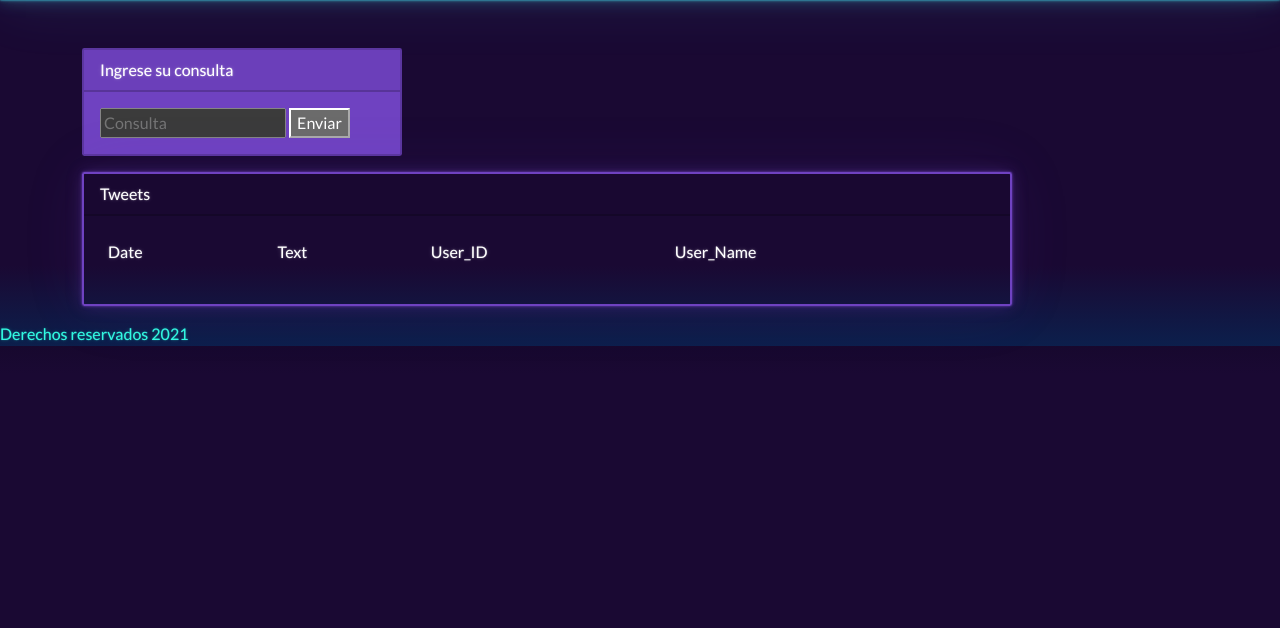
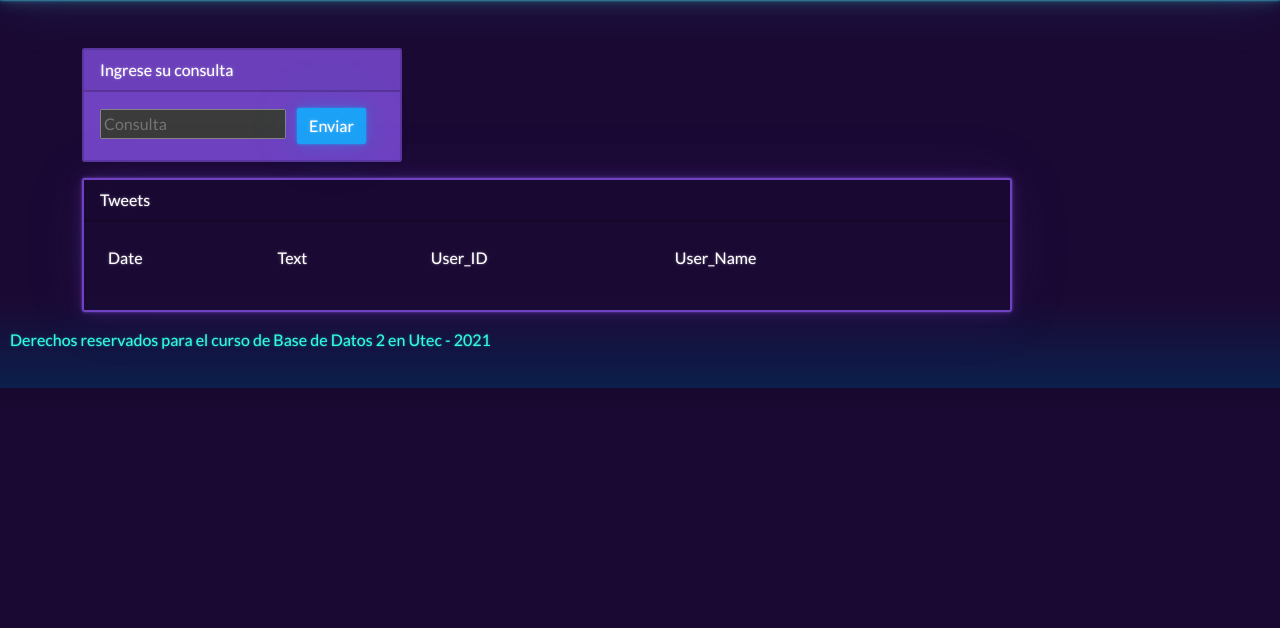
Before and after one commit to anquisbarr/BD_2-P2, a Flask app: template front_end/templates/index.html in a window 1280 px wide. Shown: the part 56-684 px from the top of the page. Run offline with Flask 2, Linux system fonts and the light colour scheme; the template is opened without the code that fills it, so the values that code supplies are empty; some libraries are stand-ins or nearby versions.

Commit message:
Modificando estilos de la tabla

```diff
--- a/front_end/App.py
+++ b/front_end/App.py
@@ -4,7 +4,7 @@ app = Flask(__name__)
 
 @app.route('/')
 def Index():
-    with open('tweets.json') as file:
+    with open('result_db.json') as file:
         data = json.load(file)
     return render_template('index.html', consultas = data)
 
--- a/front_end/templates/index.html
+++ b/front_end/templates/index.html
@@ -37,7 +37,7 @@
                 <div class="card-body">
                 <form action="/search_query" method="POST">
                     <input type="text" name="query" placeholder="Consulta">
-                    <button type="submit">
+                    <button type="submit" class="btn btn-info mx-lg-2">
                         Enviar
                     </button>
                 </form>
@@ -49,7 +49,7 @@
             <div class="card border-primary mb-3">
                 <div class="card-header">Tweets</div>
                 <div class="card-body">
-            <table class="table table-striped table-bordered">
+            <table class="table table-hover table-bordered table-striped">
                 <thead>
                     <tr>
                         <td>Date</td>
@@ -74,8 +74,12 @@
         </div>
 
     </div>
-    <footer>
-        Derechos reservados 2021
+    <footer style = "
+    margin-left: 10px;
+	height: 60px;
+	position: relative;
+	bottom: 0;">
+        Derechos reservados para el curso de Base de Datos 2 en Utec - 2021
     </footer>
 
 </body>
```
Also changed, not shown: front_end/result_db.json (added, +1 -0 lines).
